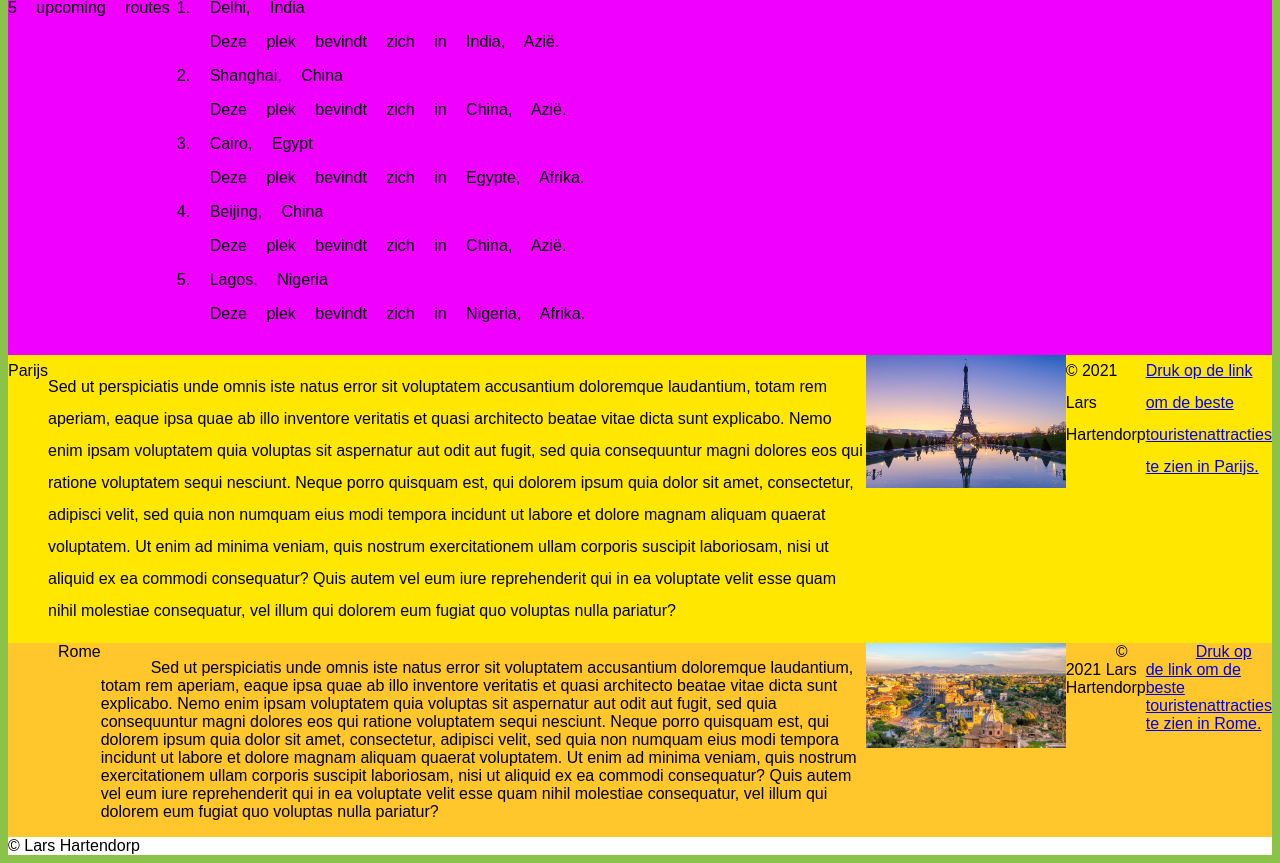
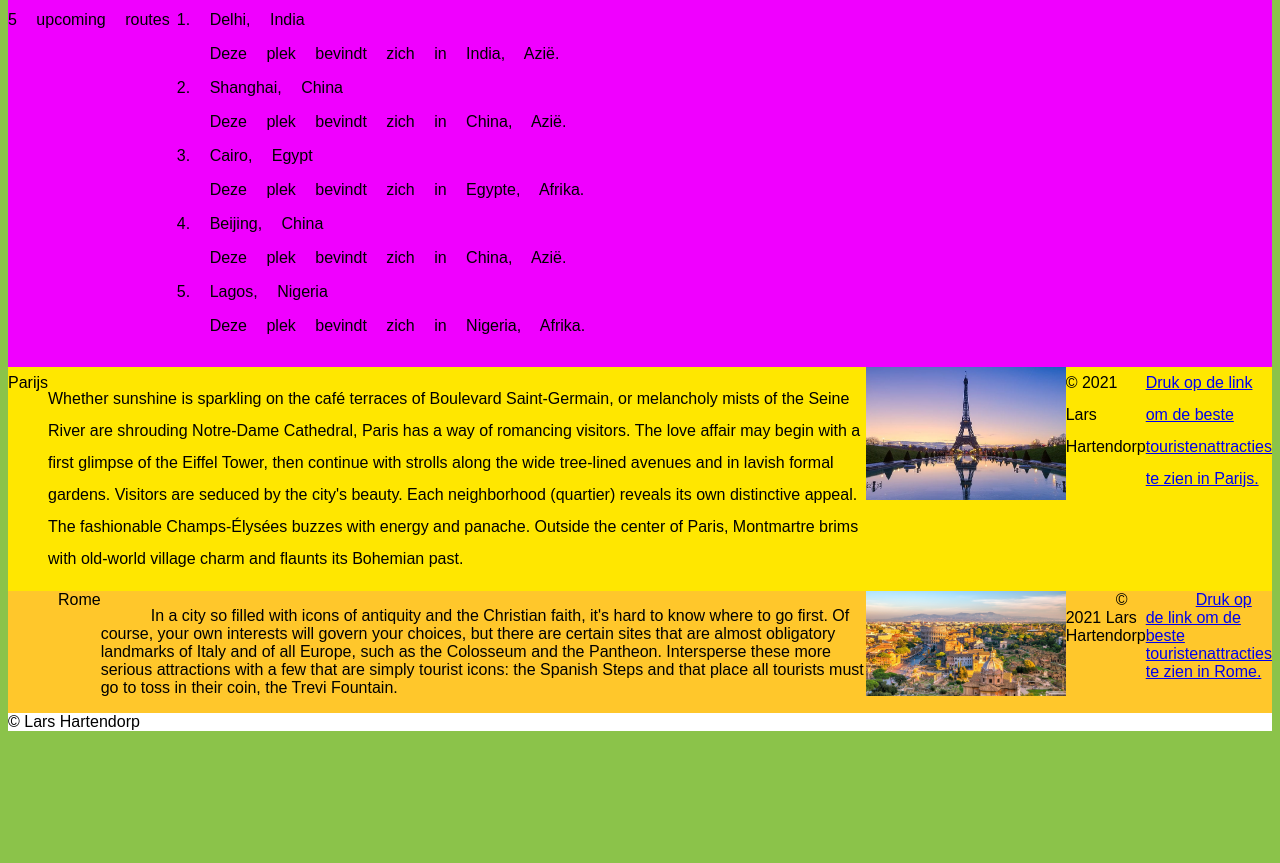
Before and after one commit to LarsHartendorp/Webmarkup-assessment, a plain HTML site: page index.html in a window 1280 px wide. Shown: the part 1084-1947 px from the top of the page. After the commit the page ends 1823 px from the top, so only its background shows below. Drawn offline with Linux system fonts and the light colour scheme.

Commit message:
update
menu naar li

```diff
--- a/css/style.css
+++ b/css/style.css
@@ -5,6 +5,16 @@
 	font-weight: 400;
 	src: url(https://fonts.gstatic.com/s/notable/v9/gNMEW3N_SIqx-WX9yHQiFQ.woff2) format('woff2');
 	unicode-range: U+0000-00FF, U+0131, U+0152-0153, U+02BB-02BC, U+02C6, U+02DA, U+02DC, U+2000-206F, U+2074, U+20AC, U+2122, U+2191, U+2193, U+2212, U+2215, U+FEFF, U+FFFD;
+}
+
+ul#hamnav li {
+	display: block;
+	list-style: none;
+	text-decoration: none;
+}
+
+ul {
+	list-style-type: none;
 }
 
 tr:nth-child(even) {
@@ -89,6 +99,7 @@ h4 {
 
 /* Responsive layout - pc */
 @media (min-width: 1180px) {
+
 	/*index.html*/
 
 	#All-flexParent {
--- a/index.html
+++ b/index.html
@@ -28,11 +28,11 @@
 				<input type="checkbox" id="hamburger" />
 
 				<!-- (C) MENU ITEMS -->
-				<section id="hamitems">
-					<a href="bestdestinations.html">&nbsp;Best destinations&nbsp;</a>
-					<a href="tickets.html">&nbsp;Tickets&nbsp;</a>
-					<a href="contact.html">&nbsp;Contact&nbsp;</a>
-				</section>
+				<ul id="hamitems">
+					<li><a href="bestdestinations.html">&nbsp;Best destinations&nbsp;</a></li>
+					<li><a href="tickets.html">&nbsp;Tickets&nbsp;</a></li>
+					<li><a href="contact.html">&nbsp;Contact&nbsp;</a></li>
+				</ul>
 			</nav>
 
 			<section class="video" id="indexVideo">
@@ -85,18 +85,19 @@
 				<header>Parijs</header>
 				<p class="articleText">
 					<!-- maybe must be same as 'firstArticleText'? -->
-					Sed ut perspiciatis unde omnis iste natus error sit voluptatem accusantium doloremque laudantium,
-					totam rem aperiam, eaque ipsa quae
-					ab illo inventore veritatis et quasi architecto beatae vitae dicta sunt explicabo. Nemo enim ipsam
-					voluptatem quia voluptas sit aspernatur aut odit aut fugit,
-					sed quia consequuntur magni dolores eos qui ratione voluptatem sequi nesciunt. Neque porro quisquam
-					est, qui dolorem ipsum quia dolor sit amet, consectetur,
-					adipisci velit, sed quia non numquam eius modi tempora incidunt ut labore et dolore magnam aliquam
-					quaerat voluptatem. Ut enim ad minima veniam,
-					quis nostrum exercitationem ullam corporis suscipit laboriosam, nisi ut aliquid ex ea commodi
-					consequatur? Quis autem vel eum iure reprehenderit
-					qui in ea voluptate velit esse quam nihil molestiae consequatur, vel illum qui dolorem eum fugiat
-					quo voluptas nulla pariatur?
+					Whether sunshine is sparkling on the café terraces of Boulevard Saint-Germain, or melancholy mists
+					of the Seine
+					River are shrouding Notre-Dame Cathedral, Paris has a way of romancing visitors. The love affair may
+					begin with a
+					first glimpse of the Eiffel Tower, then continue with strolls along the wide tree-lined avenues and
+					in lavish
+					formal gardens.
+					Visitors are seduced by the city's beauty. Each neighborhood (quartier) reveals its own distinctive
+					appeal. The fashionable
+					Champs-Élysées buzzes with energy and panache. Outside the center of Paris, Montmartre brims with
+					old-world village
+					charm and flaunts its Bohemian past.
+
 					<a href="https://www.planetware.com/tourist-attractions-/paris-f-p-paris.htm">
 						<footer> Druk op de link
 							om de beste touristenattracties te zien in Parijs.
@@ -114,18 +115,14 @@
 				<header>Rome</header>
 				<p class="articleText">
 					<!-- maybe must be same as 'firstArticleText'? -->
-					Sed ut perspiciatis unde omnis iste natus error sit voluptatem accusantium doloremque laudantium,
-					totam rem aperiam, eaque ipsa quae
-					ab illo inventore veritatis et quasi architecto beatae vitae dicta sunt explicabo. Nemo enim ipsam
-					voluptatem quia voluptas sit aspernatur aut odit aut fugit,
-					sed quia consequuntur magni dolores eos qui ratione voluptatem sequi nesciunt. Neque porro quisquam
-					est, qui dolorem ipsum quia dolor sit amet, consectetur,
-					adipisci velit, sed quia non numquam eius modi tempora incidunt ut labore et dolore magnam aliquam
-					quaerat voluptatem. Ut enim ad minima veniam,
-					quis nostrum exercitationem ullam corporis suscipit laboriosam, nisi ut aliquid ex ea commodi
-					consequatur? Quis autem vel eum iure reprehenderit
-					qui in ea voluptate velit esse quam nihil molestiae consequatur, vel illum qui dolorem eum fugiat
-					quo voluptas nulla pariatur?
+					In a city so filled with icons of antiquity and the Christian faith, it's hard to know where to go
+					first. Of
+					course, your own interests will govern your choices, but there are certain sites that are almost
+					obligatory
+					landmarks of Italy and of all Europe, such as the Colosseum and the Pantheon.
+					Intersperse these more serious attractions with a few that are simply tourist icons: the
+					Spanish Steps and that place all tourists must go to toss in their coin, the Trevi Fountain.
+
 					<a href="https://www.planetware.com/tourist-attractions-/rome-i-la-r.htm">
 						<footer>Druk op de link om
 							de beste touristenattracties te zien in Rome.
```
Also changed, not shown: bestdestinations.html (+5 -5 lines), contact.html (+5 -5 lines), tickets.html (+5 -5 lines).
